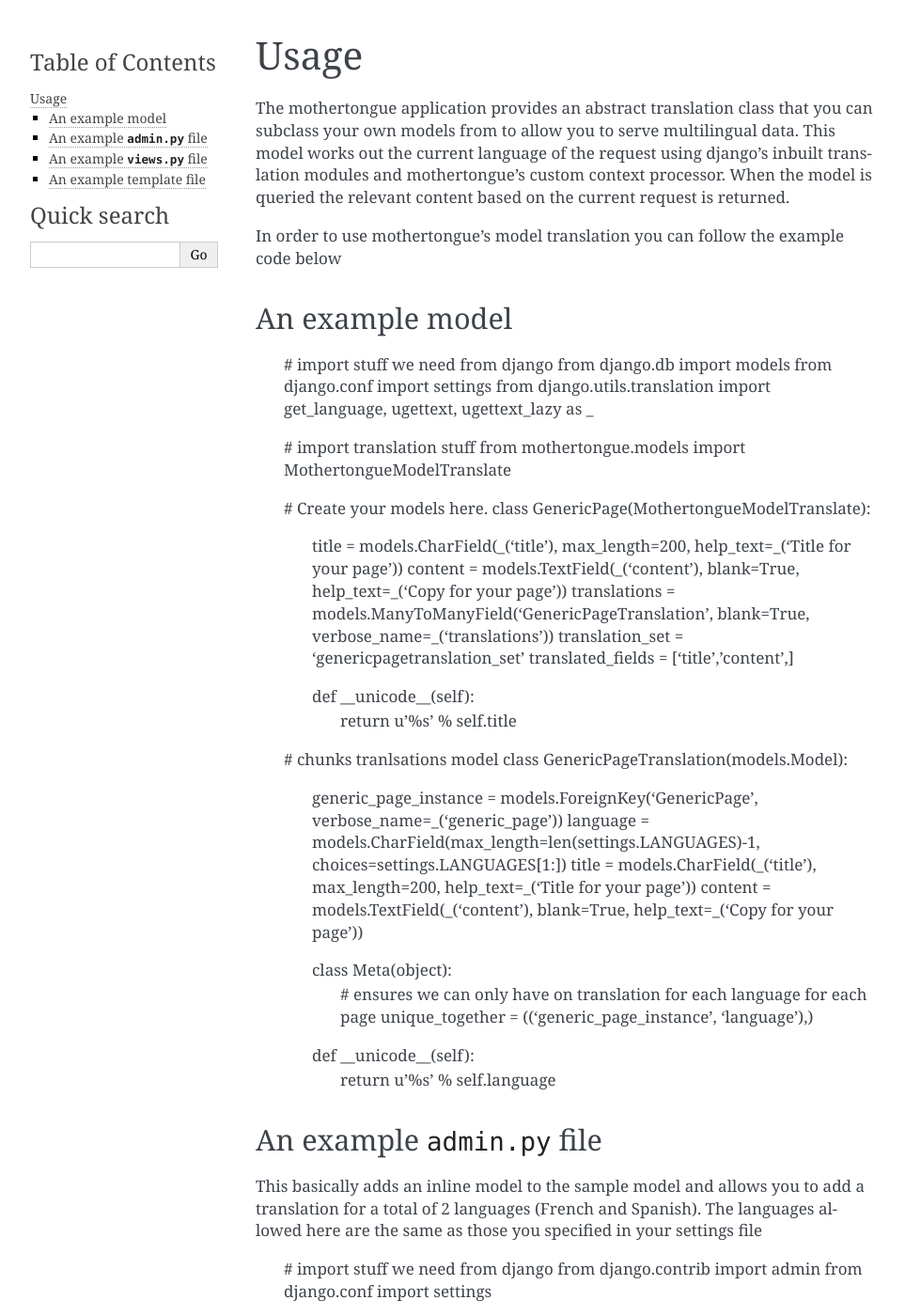
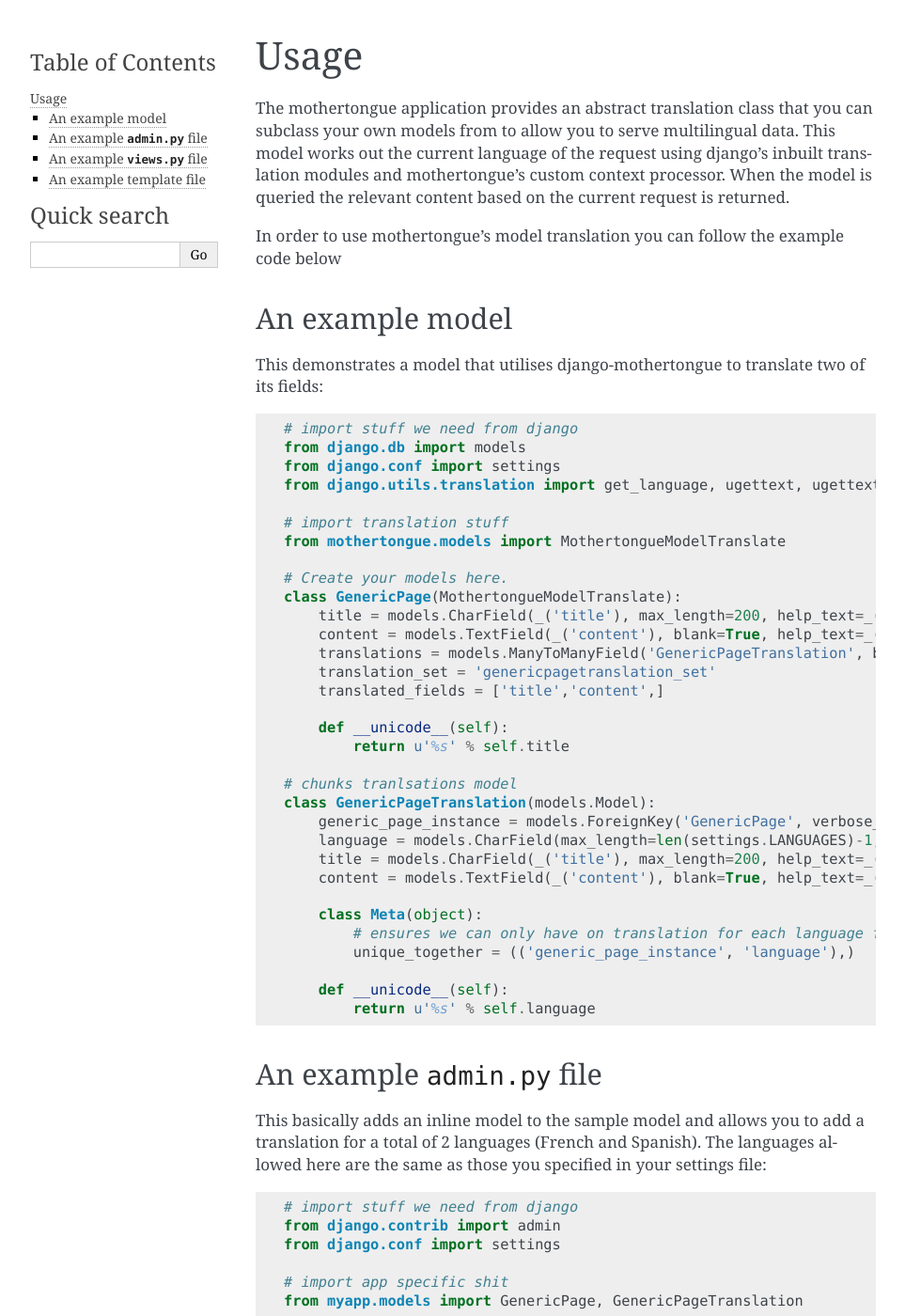
Before and after one commit to robcharlwood/django-mothertongue, a Sphinx documentation site: the page built from docs/usage.rst, in a window 1280 px wide and 1400 px high. Shown: the whole window at 94% size, without its empty margins (148-1111 px from the left). Built offline with Sphinx 7.4.7, drawn with Linux system fonts in a browser that asks for light colours; pages that are not in the unit, such as notebooks, are missing from menus; some of the changed text lies outside the part shown.

```diff
--- a/docs/histroy.rst
+++ b/docs/histroy.rst
@@ -12,6 +12,6 @@ Release 0.0.5: (2010-20-24):
 Credits
 -------
 
-mothertongue was developed by `Rob Charlwood`_ based on the work by Ben
+mothertongue was developed by Rob Charlwood based on the work by Ben
 Glynn. Special thanks to Thomas Dunham.
-Currently maintained by `Rob Charlwood`_.
+Currently maintained by Rob Charlwood.
--- a/docs/usage.rst
+++ b/docs/usage.rst
@@ -14,6 +14,7 @@ In order to use mothertongue's model translation you can follow the example code
 
 An example model
 ~~~~~~~~~~~~~~~~~~~~~~
+This demonstrates a model that utilises django-mothertongue to translate two of its fields::
 
     # import stuff we need from django
     from django.db import models
@@ -55,7 +56,7 @@ An example ``admin.py`` file
 
 This basically adds an inline model to the sample model and allows you to add
 a translation for a total of 2 languages (French and Spanish). The languages allowed
-here are the same as those you specified in your settings file
+here are the same as those you specified in your settings file::
 
     # import stuff we need from django
     from django.contrib import admin
@@ -93,7 +94,7 @@ An example ``views.py`` file
 ~~~~~~~~~~~~~~~~~~~~~~~~~~~~
 
 This example show a very, very simple view and just grabs the first record
-in the database for translation, just for demonstration purposes.
+in the database for translation, just for demonstration purposes::
 
     # import stuff from django
     from django.shortcuts import render_to_response
@@ -114,7 +115,7 @@ An example template file
 ~~~~~~~~~~~~~~~~~~~~~~~~~~~~
 
 This example shows the displaying of the record retrieved in the example view
-and shows you how to use the ``mothertongue_language_nav`` system
+and shows you how to use the ``mothertongue_language_nav`` system::
 
     <h1>django-mothertongue example template</h1>
 
```
